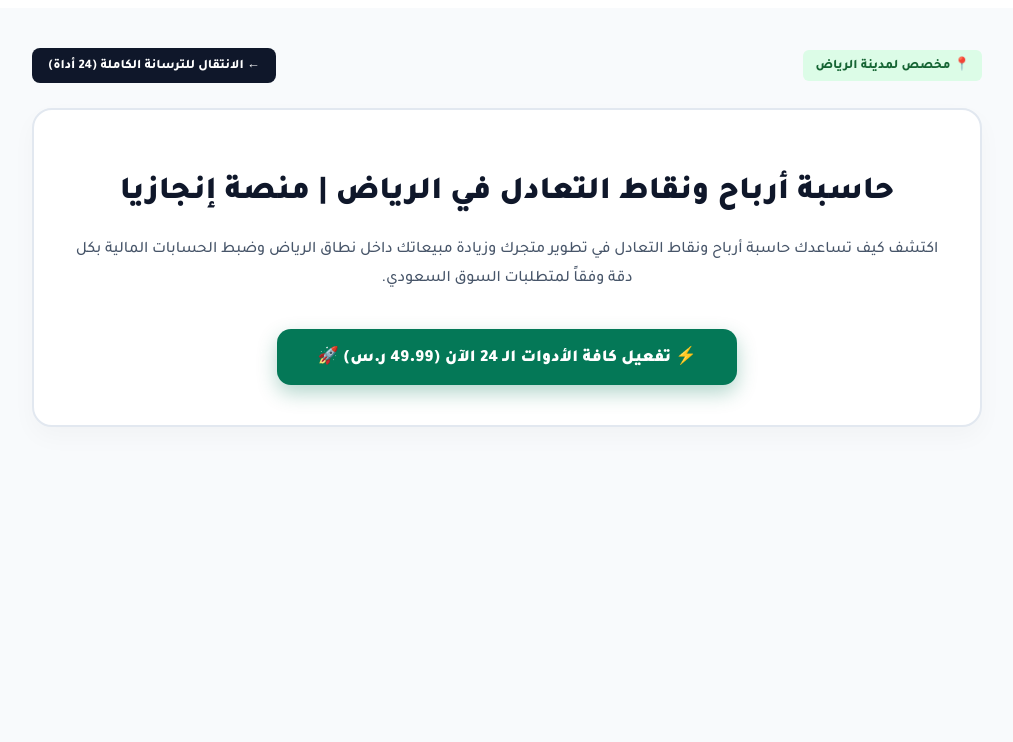
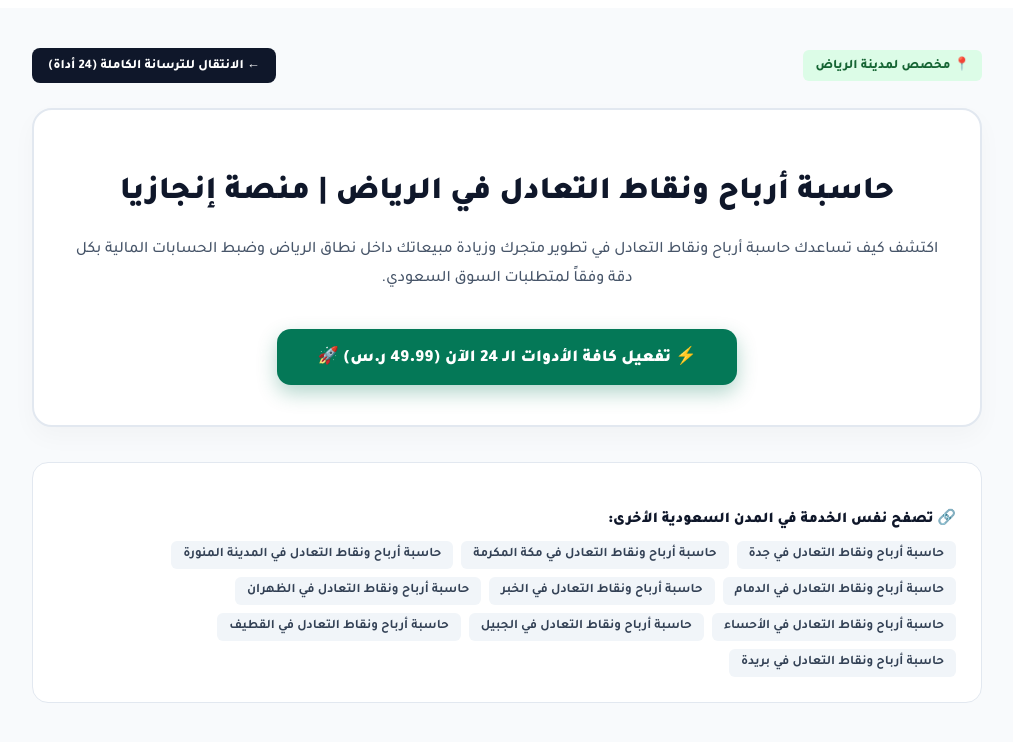
Before and after one commit to engaziasa-lang/engazia-app, a Next.js app: page /landing/1 in a window 1280 px wide. Shown: the top 742 px of the page, without its empty margins (133-1146 px from the left). Built offline with nearby package versions, Linux system fonts and the light colour scheme.

Commit message:
Update page.tsx

```diff
--- a/app/landing/[slug]/page.tsx
+++ b/app/landing/[slug]/page.tsx
@@ -44,15 +44,16 @@ const citiesMap: Record<string, string> = {
   duba: 'ضباء', umluj: 'املج', haql: 'حقل'
 };
 
+const categoriesList = ['salla', 'zid', 'perfumes', 'dates', 'fashion', 'gifts'];
+
 export async function generateStaticParams() {
   const paths: { slug: string }[] = [];
   const tools = Object.keys(toolsMap);
   const cities = Object.keys(citiesMap);
-  const categories = ['salla', 'zid', 'perfumes', 'dates', 'fashion', 'gifts'];
 
   tools.forEach((t) => {
     cities.forEach((c) => {
-      categories.forEach((cat) => {
+      categoriesList.forEach((cat) => {
         paths.push({ slug: `${t}-${c}-${cat}` });
       });
     });
@@ -75,11 +76,16 @@ export default async function ProgrammaticLanding({ params }: PageProps) {
   const toolName = toolsMap[matchedToolKey];
   const cityName = citiesMap[matchedCityKey];
 
+  // استخراج المدن الأخرى لعمل روابط داخلية حية
+  const otherCities = Object.keys(citiesMap).filter((c) => c !== matchedCityKey).slice(0, 10);
+
   return (
     <div style={{ direction: 'rtl', fontFamily: 'Tajawal, sans-serif', backgroundColor: '#f8fafc', minHeight: '100vh', padding: '40px 20px' }}>
       <link href="https://fonts.googleapis.com/css2?family=Tajawal:wght@400;500;700;800;900&display=swap" rel="stylesheet" />
 
       <div style={{ maxWidth: '950px', margin: '0 auto' }}>
+
+        {/* شريط التنظيم العلوي */}
         <div style={{ display: 'flex', justifyContent: 'space-between', alignItems: 'center', marginBottom: '25px', flexWrap: 'wrap', gap: '10px' }}>
           <span style={{ background: '#dcfce7', color: '#166534', padding: '6px 12px', borderRadius: '6px', fontWeight: 800, fontSize: '13px' }}>
             📍 مخصص لمدينة {cityName}
@@ -89,6 +95,7 @@ export default async function ProgrammaticLanding({ params }: PageProps) {
           </Link>
         </div>
 
+        {/* صندوق الهبوط الرئيسي */}
         <div style={{ background: '#ffffff', borderRadius: '20px', border: '2px solid #e2e8f0', padding: '40px', boxShadow: '0 10px 25px rgba(0,0,0,0.03)', marginBottom: '35px', textAlign: 'center' }}>
           <h1 style={{ fontSize: '32px', fontWeight: 900, color: '#0f172a', marginBottom: '20px', lineHeight: '1.4' }}>
             {toolName} في {cityName} | منصة إنجازيا
@@ -100,6 +107,23 @@ export default async function ProgrammaticLanding({ params }: PageProps) {
             ⚡ تفعيل كافة الأدوات الـ 24 الآن (49.99 ر.س) 🚀
           </Link>
         </div>
+
+        {/* شبكة الربط الداخلي الذكي بين الصفحات (لضمان الزحف والأرشفة) */}
+        <div style={{ background: '#ffffff', borderRadius: '16px', padding: '25px', border: '1px solid #e2e8f0' }}>
+          <h4 style={{ fontSize: '15px', fontWeight: 900, color: '#0f172a', marginBottom: '12px' }}>🔗 تصفح نفس الخدمة في المدن السعودية الأخرى:</h4>
+          <div style={{ display: 'flex', gap: '8px', flexWrap: 'wrap' }}>
+            {otherCities.map((cKey) => (
+              <Link
+                key={cKey}
+                href={`/landing/${matchedToolKey}-${cKey}-salla`}
+                style={{ background: '#f1f5f9', color: '#334155', padding: '6px 12px', borderRadius: '6px', fontSize: '13px', fontWeight: 700, textDecoration: 'none' }}
+              >
+                {toolName} في {citiesMap[cKey]}
+              </Link>
+            ))}
+          </div>
+        </div>
+
       </div>
     </div>
   );
```
